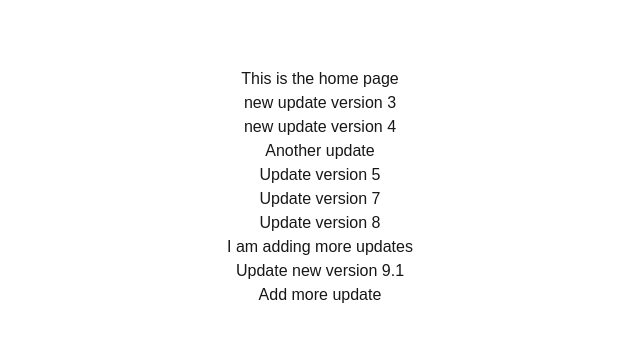
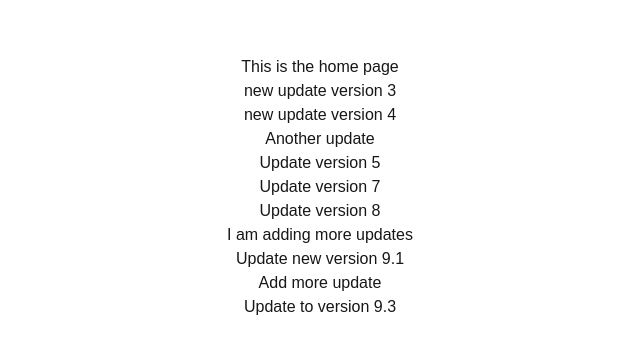
Before and after one commit to Noyonchandrasaha/next_project_ci_1-, a Next.js app: page / in a window 1280 px wide. Shown: the part 213-566 px from the top of the page, without its empty margins (320-960 px from the left). Built offline with nearby package versions, Linux system fonts and the light colour scheme.

Commit message:
update v.9.3

```diff
--- a/app/page.tsx
+++ b/app/page.tsx
@@ -13,6 +13,8 @@ export default function Home() {
         <p>I am adding more updates</p>
         <p>Update new version 9.1</p>
         <p>Add more update</p>
+
+        <p>Update to version 9.3</p>
       </div>
     </div>
   );
```
